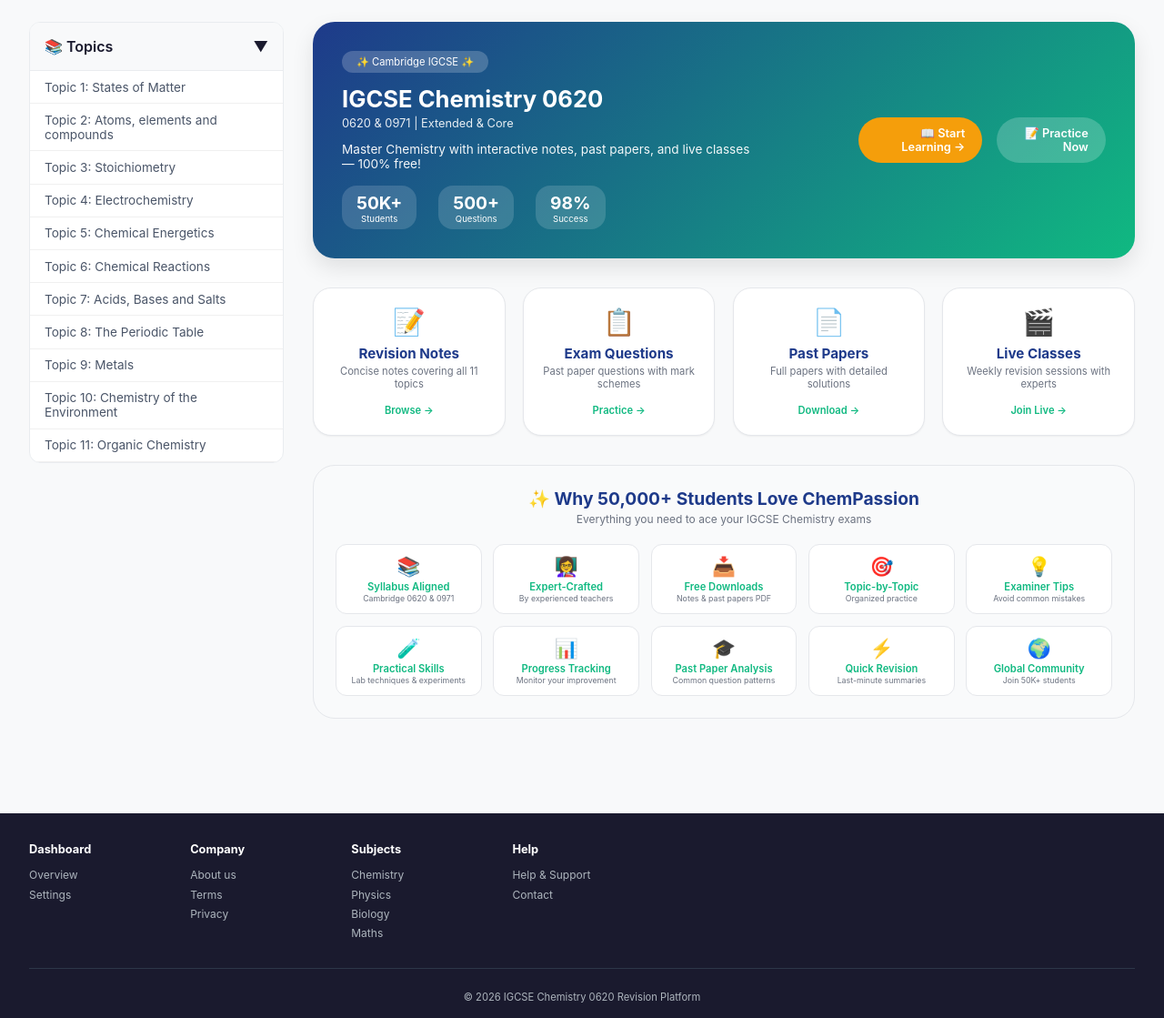
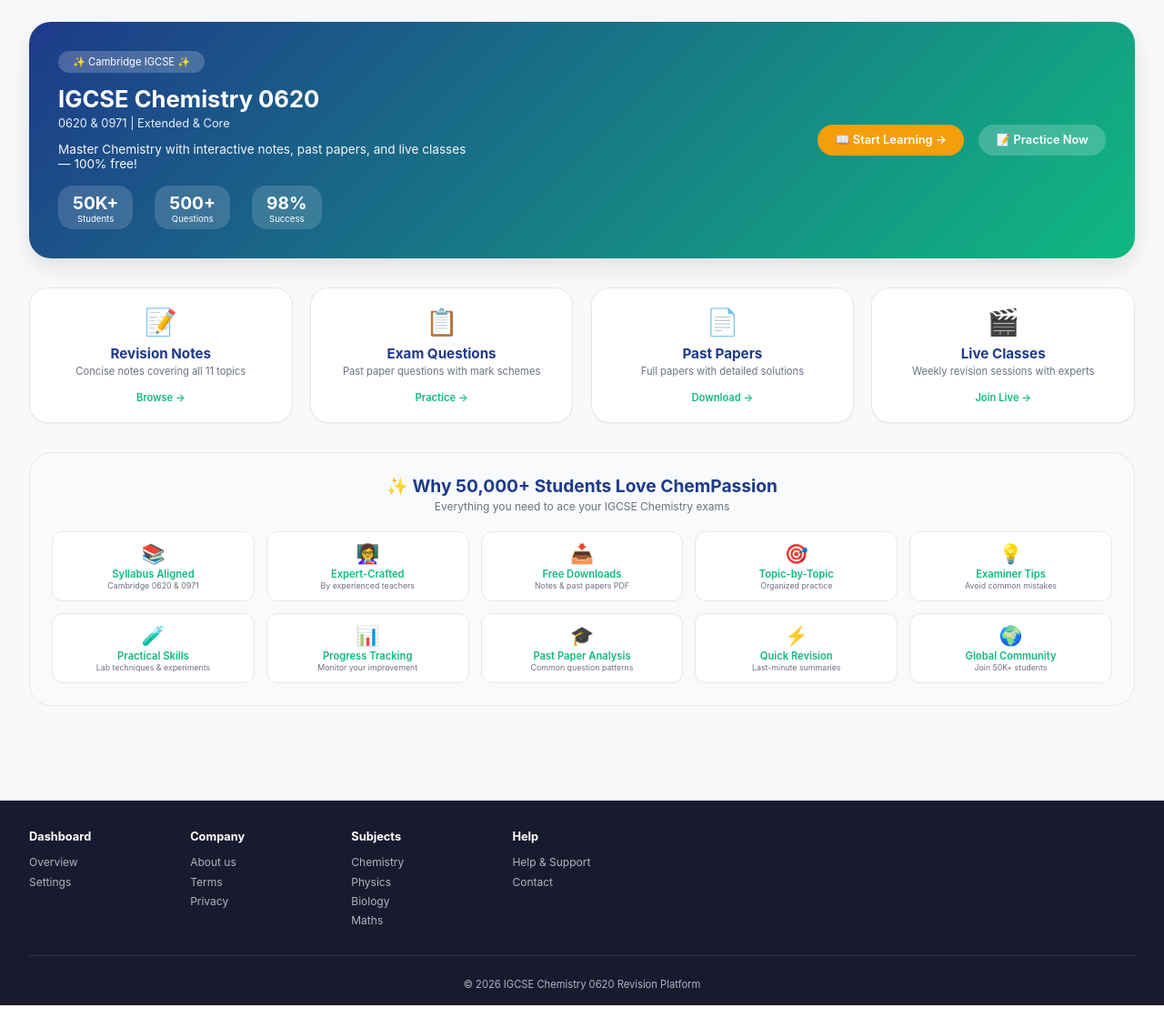
Before and after one commit to haseebahmad89000/Chempassion, a Django app: page / in a window 1280 px wide. Shown: the part 60-1179 px from the top of the page at 91% size. Run offline with Django 5.2, Linux system fonts and the light colour scheme; data comes from the database, SQL or seed files in the repository.

Commit message:
Remove sidebar topics section from homepage

```diff
--- a/pastpapers/templates/pastpapers/home.html
+++ b/pastpapers/templates/pastpapers/home.html
@@ -3,21 +3,6 @@
 {% block title %}Home{% endblock %}
 
 {% block sidebar %}
-<aside class="sidebar">
-    <div class="sidebar-card">
-        <div class="sidebar-header" onclick="toggleSidebar()">
-            <span>📚 Topics</span>
-            <span>▼</span>
-        </div>
-        <div class="sidebar-content">
-            {% for topic in topics %}
-            <a href="{% url 'topic_detail' topic.id %}" class="topic-link">
-                Topic {{ topic.code }}: {{ topic.name }}
-            </a>
-            {% endfor %}
-        </div>
-    </div>
-</aside>
 {% endblock %}
 
 {% block content %}
```
